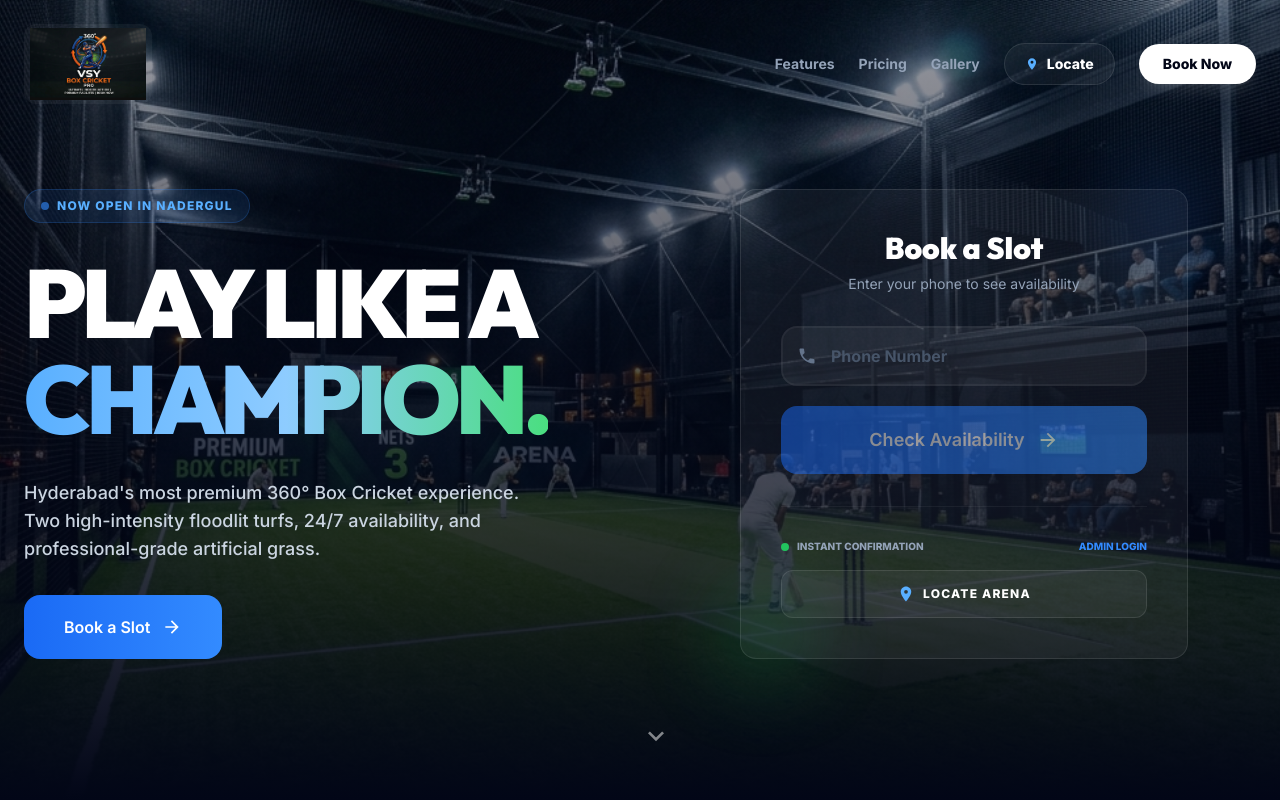
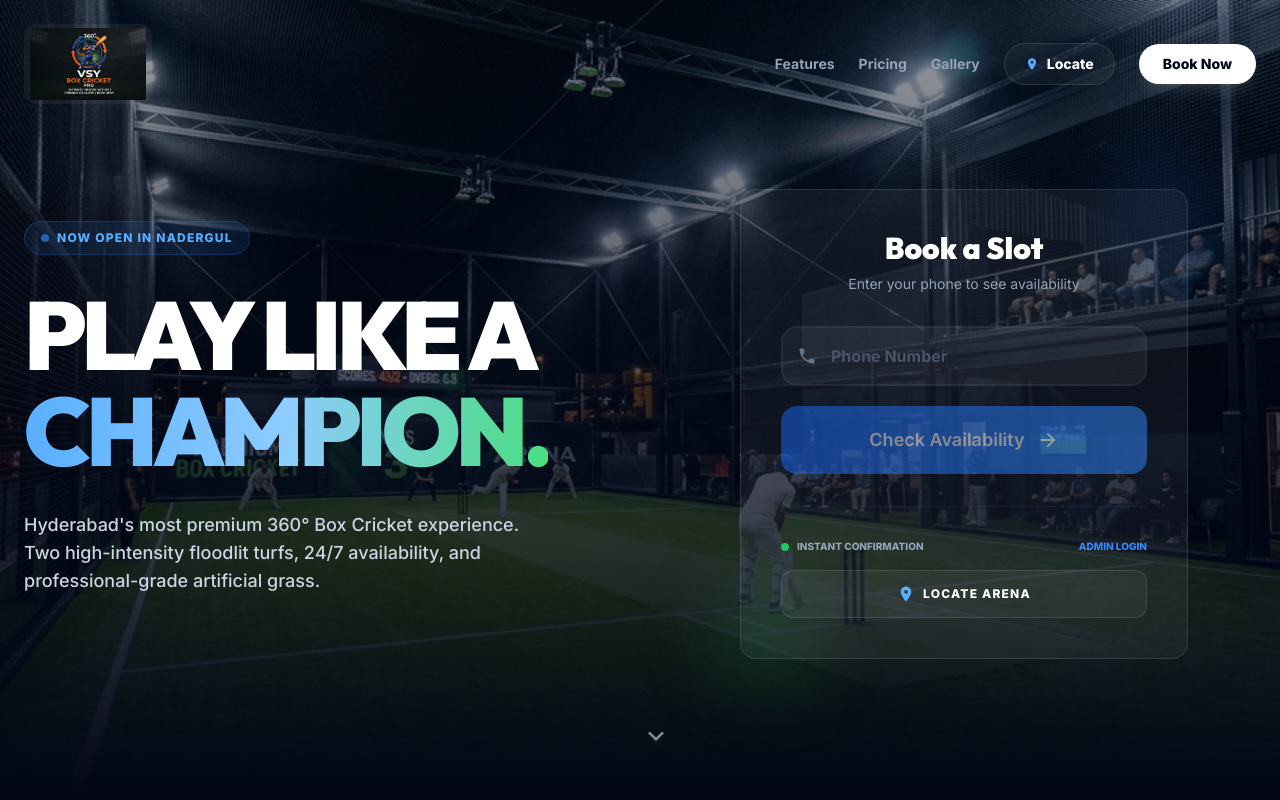
Before and after one commit to vsy-box/vsy-box-cricket-pro, a React (Vite) app in the folder client/: page / in a window 1280 px wide. Shown: the top 800 px of the page. Built offline with nearby package versions, Linux system fonts and the light colour scheme; no server answers.

Commit message:
UI: Remove redundant Hero button for cleaner look

```diff
--- a/client/src/pages/LoginPage.tsx
+++ b/client/src/pages/LoginPage.tsx
@@ -200,20 +200,13 @@ const LoginPage: React.FC = () => {
             </p>
 
             <div className="flex flex-col sm:flex-row items-center gap-4 justify-center lg:justify-start">
-              {token ? (
+              {token && (
                 <Link
                   to={role === 'admin' ? '/admin' : '/dashboard'}
                   className="btn-primary px-8 sm:px-10 py-4 sm:py-5 rounded-2xl flex items-center gap-3 group w-full sm:w-auto justify-center"
                 >
                   {role === 'admin' ? 'Admin Dashboard' : 'Go to Dashboard'} <MdArrowForward className="group-hover:translate-x-1 transition-transform" size={20} />
                 </Link>
-              ) : (
-                <button
-                  onClick={scrollToBooking}
-                  className="btn-primary px-8 sm:px-10 py-4 sm:py-5 rounded-2xl flex items-center gap-3 group w-full sm:w-auto justify-center"
-                >
-                  Book a Slot <MdArrowForward className="group-hover:translate-x-1 transition-transform" size={20} />
-                </button>
               )}
             </div>
           </div>
```
